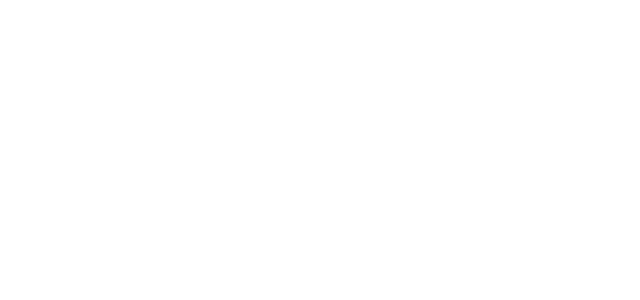
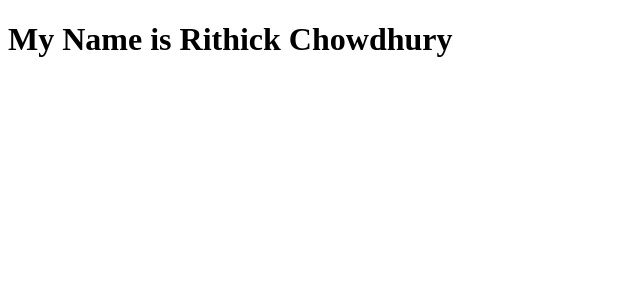
Before and after one commit to Rithick69/React-Tutorials, a React (Create React App) app: page / in a window 1280 px wide. Shown: the top 300 px of the page, without its empty margins (0-640 px from the left). Built offline with nearby package versions, Linux system fonts and the light colour scheme.

Commit message:
Learning abt context api part 2

```diff
--- a/src/App.jsx
+++ b/src/App.jsx
@@ -1,61 +1,8 @@
-import React, { createContext } from "react";
-import A from "./practice_utils/contextapi/A";
-
-// Context API
-
-// Generally we follow a top - down approach where if 3 components,
-// A, B and C all rendered through App so the it would look like this. ⬇️
-
-// Parent Component
-//      ⬇️
-// Component A
-//      ⬇️
-// Component B
-//      ⬇️
-// Component C
-
-// We can see here that there is component tree whereby data is
-// being passed from parent component to child component C via A and B.
-
-// But won't it be great if instead passing the data through A and B to reach C, we
-// could simply pass the data directly from the parent to child C.
-
-// Well, useContext helps us in doing just that.
-
-// React Hooks provides a concept called Context.
-
-// React Context API allows us to easily access data at different levels of the
-// component tree, without passing prop to each level.
-
-// The context api helps us avoid any unwanted data corruptions due to being passed as a prop
-// from all other child components to reach C.
-
-// To use Context API we must follow this 3 steps:
-// 1. CreateContext(): we call the context api so data can be passed.
-// 2. provider: this is the component that provides the data.
-// 3. consumer: this uses the data being provided.
-
-const firstName = createContext();
-const secondName = createContext();
-
-// We want the data in 'firstName' to be passed only to compnent 'C'.
+import React from "react";
+import Context from "./practice_utils/contextapi/Context";
 
 const App = () => {
-	return (
-		<>
-			{/* We need to provide the data in firstName through provider and pass the data in value.  */}
-			<firstName.Provider value={"Rithick"}>
-				<secondName.Provider value={"Chowdhury"}>
-					{/* We must write the component inside the provider tag */}
-					<A />
-				</secondName.Provider>
-			</firstName.Provider>
-		</>
-	);
+	return <Context />;
 };
 
 export default App;
-
-// Now after creating the provider we must export it.
-
-export { firstName, secondName };
--- a/src/practice_utils/contextapi/B.jsx
+++ b/src/practice_utils/contextapi/B.jsx
@@ -1,10 +1,20 @@
-import React from "react";
-import C from "./C";
+import React, { useContext } from "react";
+// import C from "./C";
+import { firstName, secondName } from "./Context";
+
+// Using useContext;
+
+// useContext simplifies the use of Consumer.
 
 const B = () => {
+	const fname = useContext(firstName);
+	const lname = useContext(secondName);
+
 	return (
 		<>
-			<C />
+			<h1>
+				My Name is {fname} {lname}
+			</h1>
 		</>
 	);
 };
--- a/src/practice_utils/contextapi/C.jsx
+++ b/src/practice_utils/contextapi/C.jsx
@@ -1,30 +1,36 @@
 import React from "react";
+
+// Using Context API.
 
 // Here we import the exported Context component.
 
-import { firstName, secondName } from "../../App";
+import { firstName, secondName } from "./Context";
 
 const C = () => {
 	return (
 		<>
-			{/* We use consumer for using the data exported through context. */}
-			{/* Consumer only expects a function */}
 			<firstName.Consumer>
+				{/* We use consumer for using the data exported through context. */}
+				{/* Consumer only expects a function */}
 				{(fname) => {
-					{
-						/* Inorder to use second component as consumer only expects function. */
-					}
 					return (
 						<secondName.Consumer>
+							{/* Inorder to use second component as consumer only expects function. */}
 							{(lname) => {
-								<h1>
-									Hi, my name is {fname} {lname}
-								</h1>;
+								return (
+									<h1>
+										Hi my name is {fname} {lname}
+									</h1>
+								);
 							}}
 						</secondName.Consumer>
 					);
 				}}
 			</firstName.Consumer>
+			{/* But, using this technique leads to Nested redundant blocks which will become tedious and confusing
+            when we want to pass 100s of data using context */}
+			{/* This can be solved using useContext */}
+			{/* We will see how that works in component B */}
 		</>
 	);
 };
--- /dev/null
+++ b/src/practice_utils/contextapi/Context.jsx
@@ -0,0 +1,61 @@
+import React, { createContext } from "react";
+import A from "./A";
+
+// Context API
+
+// Generally we follow a top - down approach where if 3 components,
+// A, B and C all rendered through App so the it would look like this. ⬇️
+
+// Parent Component
+//      ⬇️
+// Component A
+//      ⬇️
+// Component B
+//      ⬇️
+// Component C
+
+// We can see here that there is component tree whereby data is
+// being passed from parent component to child component C via A and B.
+
+// But won't it be great if instead passing the data through A and B to reach C, we
+// could simply pass the data directly from the parent to child C.
+
+// Well, useContext and Context API helps us in doing just that.
+
+// React Hooks provides a concept called Context.
+
+// React Context API allows us to easily access data at different levels of the
+// component tree, without passing prop to each level.
+
+// The context api helps us avoid any unwanted data corruptions due to being passed as a prop
+// from all other child components to reach C.
+
+// To use Context API we must follow this 3 steps:
+// 1. CreateContext(): we call the context api so data can be passed.
+// 2. provider: this is the component that provides the data.
+// 3. consumer: this uses the data being provided.
+
+const firstName = createContext();
+const secondName = createContext();
+
+// We want the data in 'firstName' to be passed only to compnent 'C'.
+
+const Context = () => {
+	return (
+		<>
+			{/* We need to provide the data in firstName through provider and pass the data in value.  */}
+			<firstName.Provider value={"Rithick"}>
+				<secondName.Provider value={"Chowdhury"}>
+					{/* We must write the component inside the provider tag */}
+					<A />
+				</secondName.Provider>
+			</firstName.Provider>
+		</>
+	);
+};
+
+export default Context;
+
+// Now after creating the provider we must export it.
+
+export { firstName, secondName };
```
